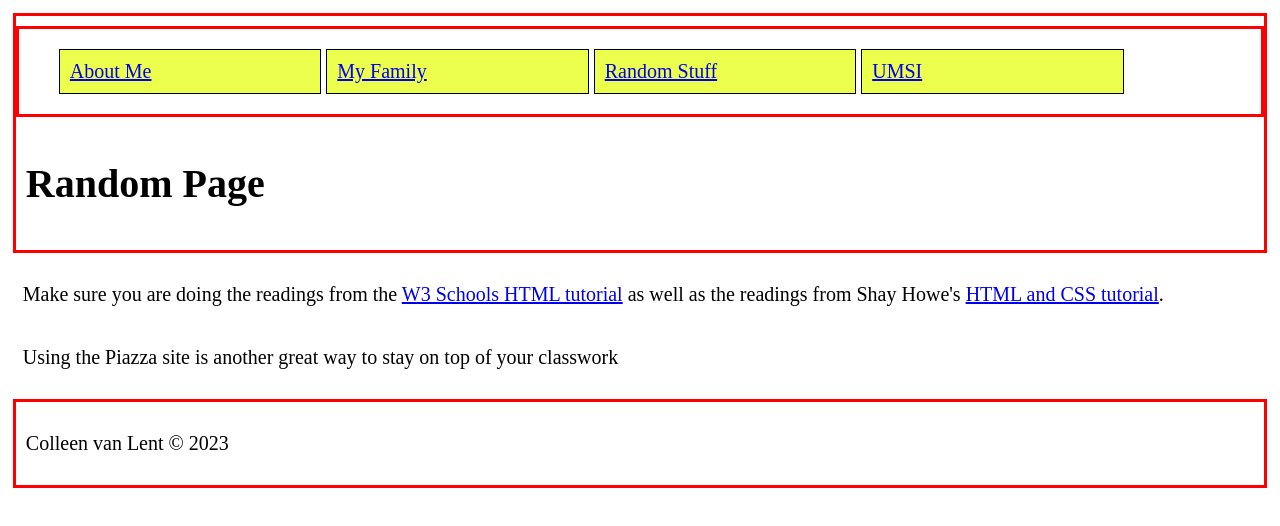
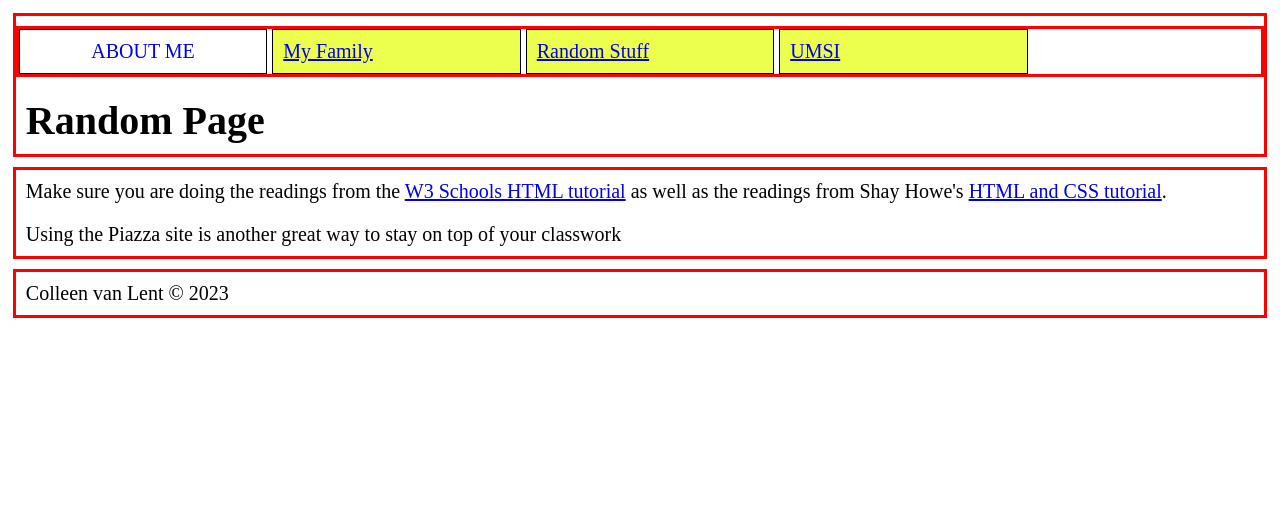
Before and after one commit to shahdalg/hw1-w25, a plain HTML site: page random.html in a window 1280 px wide. Drawn offline with Linux system fonts and the light colour scheme.

Commit message:
Add files via upload

```diff
--- a/random.html
+++ b/random.html
@@ -1,39 +1,47 @@
 <!DOCTYPE html>
+<html lang="en"></html>
 <head>
 	<!--  TIP
 	You will find any errors from the head section using the console. -->
 	<meta charset="UTF-8">
 	<meta name="viewport" content="width=device-width, initial-scale=1.0">
-	<link rel="icon" href="imgs/favicon">
-	<link rel="stylesheet" href="css/rest.css">
+	<!-- Link to the favicon image -->
+	<link rel="icon" href="images/favicon.ico">
+	<!-- Link to the reset file -->
+	<link rel="stylesheet" href="css/reset.css">
+	<!-- Link to the stylesheet -->
 	<link rel="stylesheet" href="css/style.css">
 	<title>Random</title>
 </head>
+
 <body>
 	<header>
 		<nav>
 			<ul>
-				<!-- Since I am on the index file I added class = action to the link to index. -->
-				<!-- For this homework leave the class on index for all three pages. -->
-				<li><a href = "index.html" >About Me</a></li>
+				<li class="active"><a href = "index.html" >About Me</a></li>
 				<li><a href = "family.html">My Family</a></li>
 				<li><a href = "random.html">Random Stuff</a></li>
-				<li><a href = "http://www.si.umich.edu">UMSI</a></li>
+				<li><a href = "https://www.si.umich.edu/">UMSI</a></li>
 			</ul>
 		</nav>
-		<h2>Random Page</h2>
+
+		<h1>Random Page</h1>
+
 	</header>
 
 
+	<main>
+		<p>Make sure you are doing the readings from the <a href = "https://www.w3schools.com/html/">W3 Schools HTML
+			tutorial</a> as well as the readings from Shay Howe's
+			<a href = "https://learn.shayhowe.com/html-css/">HTML and CSS tutorial</a>.
 
-	<p>Make sure you are doing the readings from the <a href = "https://www.w3schools.com/html/">W3 Schools HTML
-		tutorial</a> as well as the readings from Shay Howe's
-		<a href = "https://learn.shayhowe.com/html-css/">HTML and CSS tutorial</a>.
+		<p>Using the Piazza site is another great way to stay on top of your classwork</p>
+	</main>
 
-	<p>Using the Piazza site is another great way to stay on top of your classwork</p>
 
 	<footer>
 		<p>Colleen van Lent &copy; 2023</p>
 	</footer>
+
 </body>
 </html>
```
Also changed, not shown: family.html (+8 -3 lines), index.html (+3 -0 lines).
